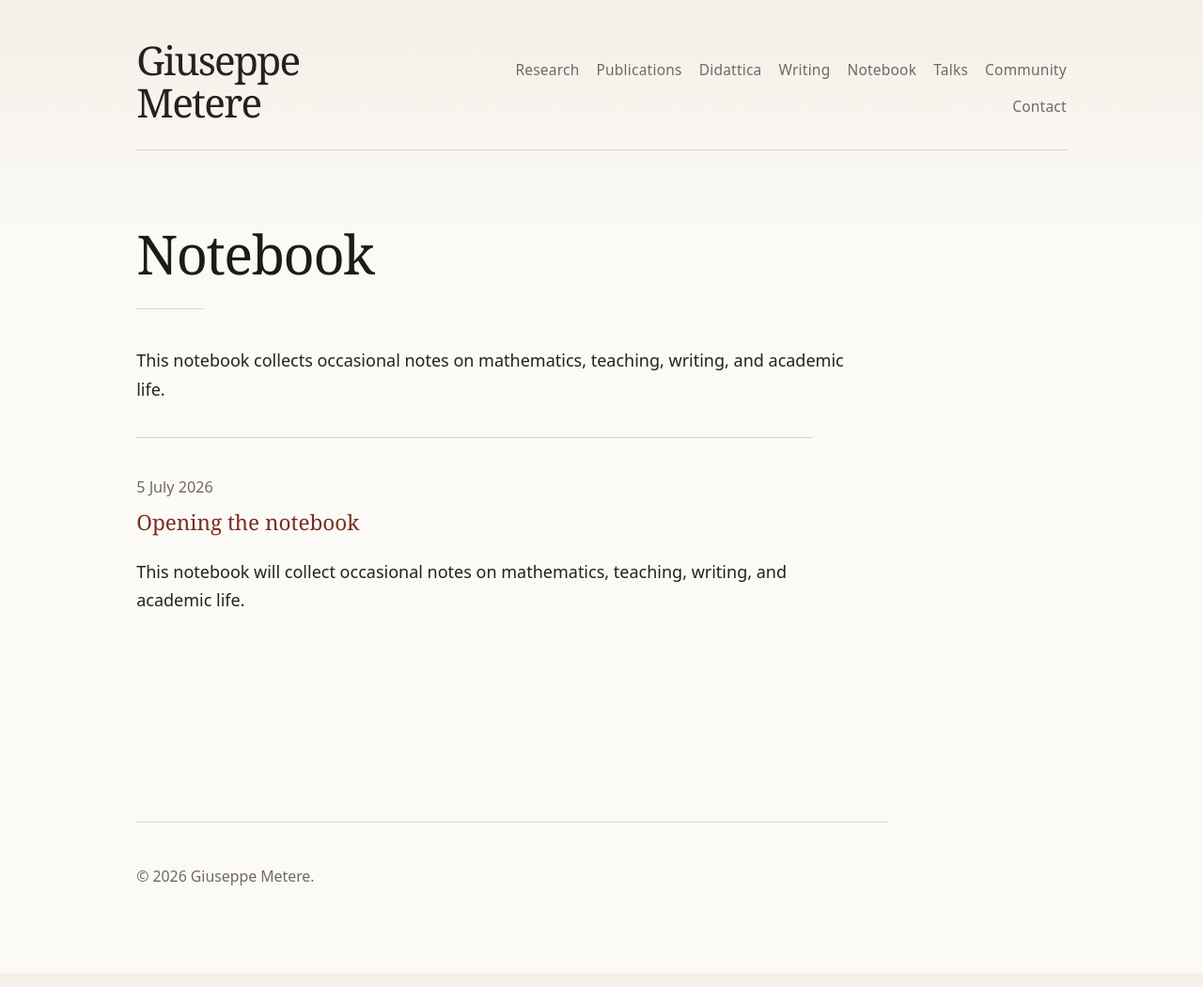
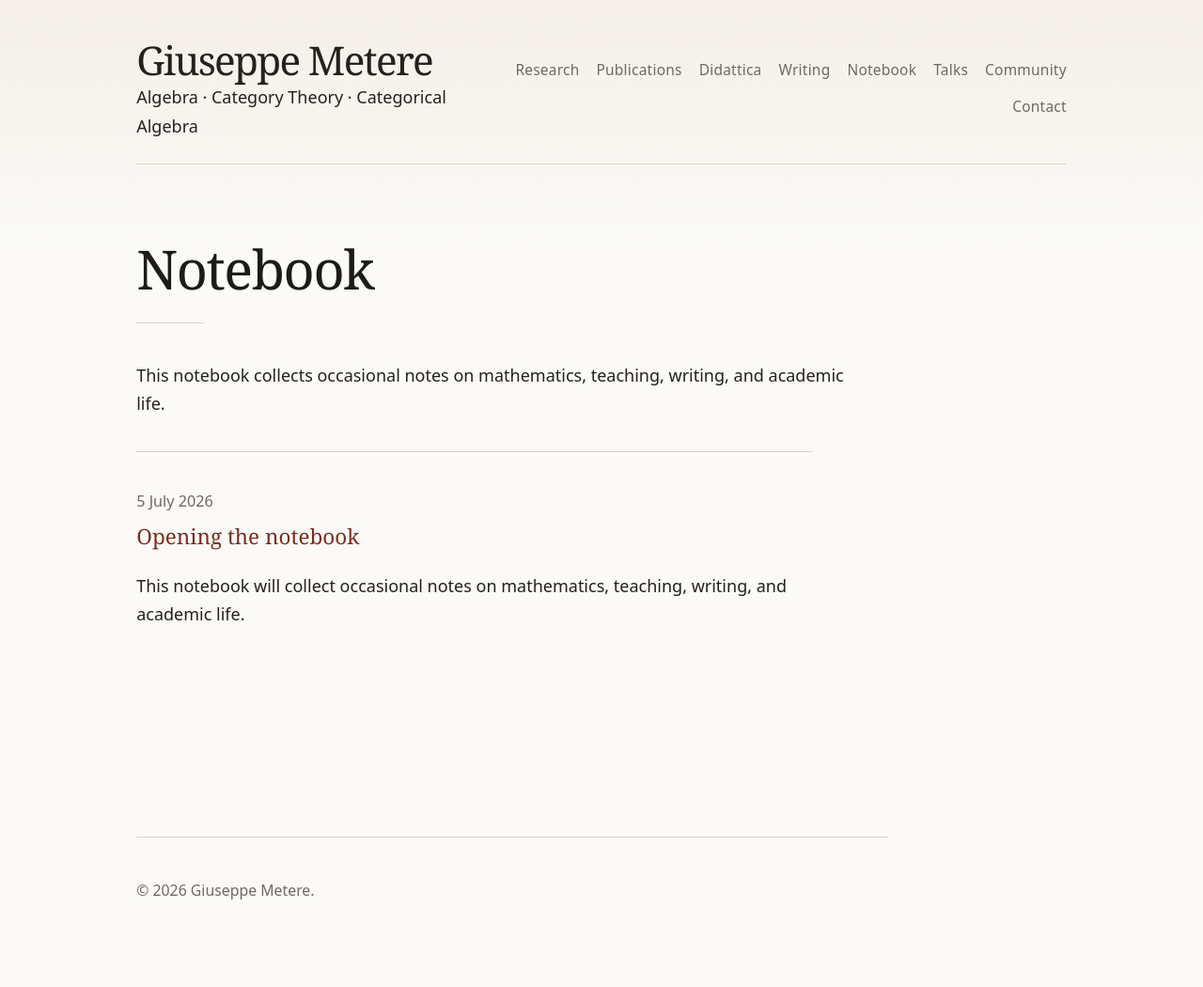
Before and after one commit to gmetere/gmetere.github.io, a Jekyll site: the page built from notebook.md, in a window 1280 px wide. Shown: the whole page at 94% size. Built offline with Jekyll 4.4.1, drawn with Linux system fonts in a browser that asks for light colours.

Commit message:
Update nav.html

```diff
--- a/_includes/nav.html
+++ b/_includes/nav.html
@@ -1,16 +1,36 @@
 <header class="site-header">
-  <div class="site-title">
-    <a href="{{ '/' | relative_url }}">Giuseppe Metere</a>
+  <div class="site-branding">
+    <div class="site-title">
+      <a href="{{ '/' | relative_url }}">Giuseppe Metere</a>
+    </div>
+    <div class="site-subtitle">
+      Algebra · Category Theory · Categorical Algebra
+    </div>
   </div>
 
-  <nav class="site-nav">
-    <a href="{{ '/research/' | relative_url }}">Research</a>
-    <a href="{{ '/publications/' | relative_url }}">Publications</a>
-    <a href="{{ '/teaching/' | relative_url }}">Didattica</a>
-    <a href="{{ '/writing/' | relative_url }}">Writing</a>
-    <a href="{{ '/notebook/' | relative_url }}">Notebook</a>
-    <a href="{{ '/talks/' | relative_url }}">Talks</a>
-    <a href="{{ '/community/' | relative_url }}">Community</a>
-    <a href="{{ '/contact/' | relative_url }}">Contact</a>
+  <nav class="site-nav" aria-label="Main navigation">
+    <a href="{{ '/research/' | relative_url }}"
+       class="{% if page.url contains '/research/' %}active{% endif %}">Research</a>
+
+    <a href="{{ '/publications/' | relative_url }}"
+       class="{% if page.url contains '/publications/' %}active{% endif %}">Publications</a>
+
+    <a href="{{ '/teaching/' | relative_url }}"
+       class="{% if page.url contains '/teaching/' %}active{% endif %}">Didattica</a>
+
+    <a href="{{ '/writing/' | relative_url }}"
+       class="{% if page.url contains '/writing/' %}active{% endif %}">Writing</a>
+
+    <a href="{{ '/notebook/' | relative_url }}"
+       class="{% if page.url contains '/notebook/' %}active{% endif %}">Notebook</a>
+
+    <a href="{{ '/talks/' | relative_url }}"
+       class="{% if page.url contains '/talks/' %}active{% endif %}">Talks</a>
+
+    <a href="{{ '/community/' | relative_url }}"
+       class="{% if page.url contains '/community/' %}active{% endif %}">Community</a>
+
+    <a href="{{ '/contact/' | relative_url }}"
+       class="{% if page.url contains '/contact/' %}active{% endif %}">Contact</a>
   </nav>
 </header>
```
